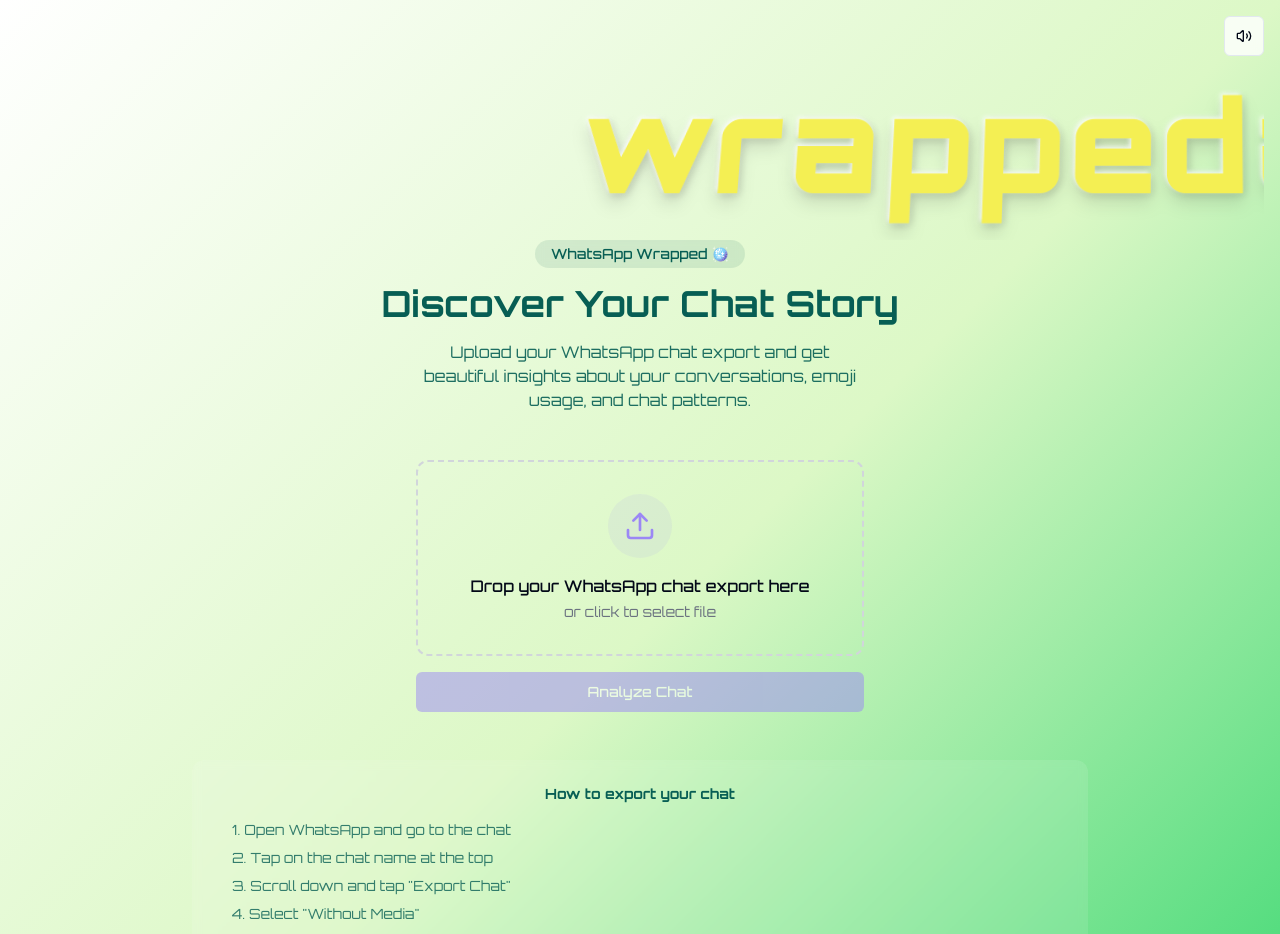
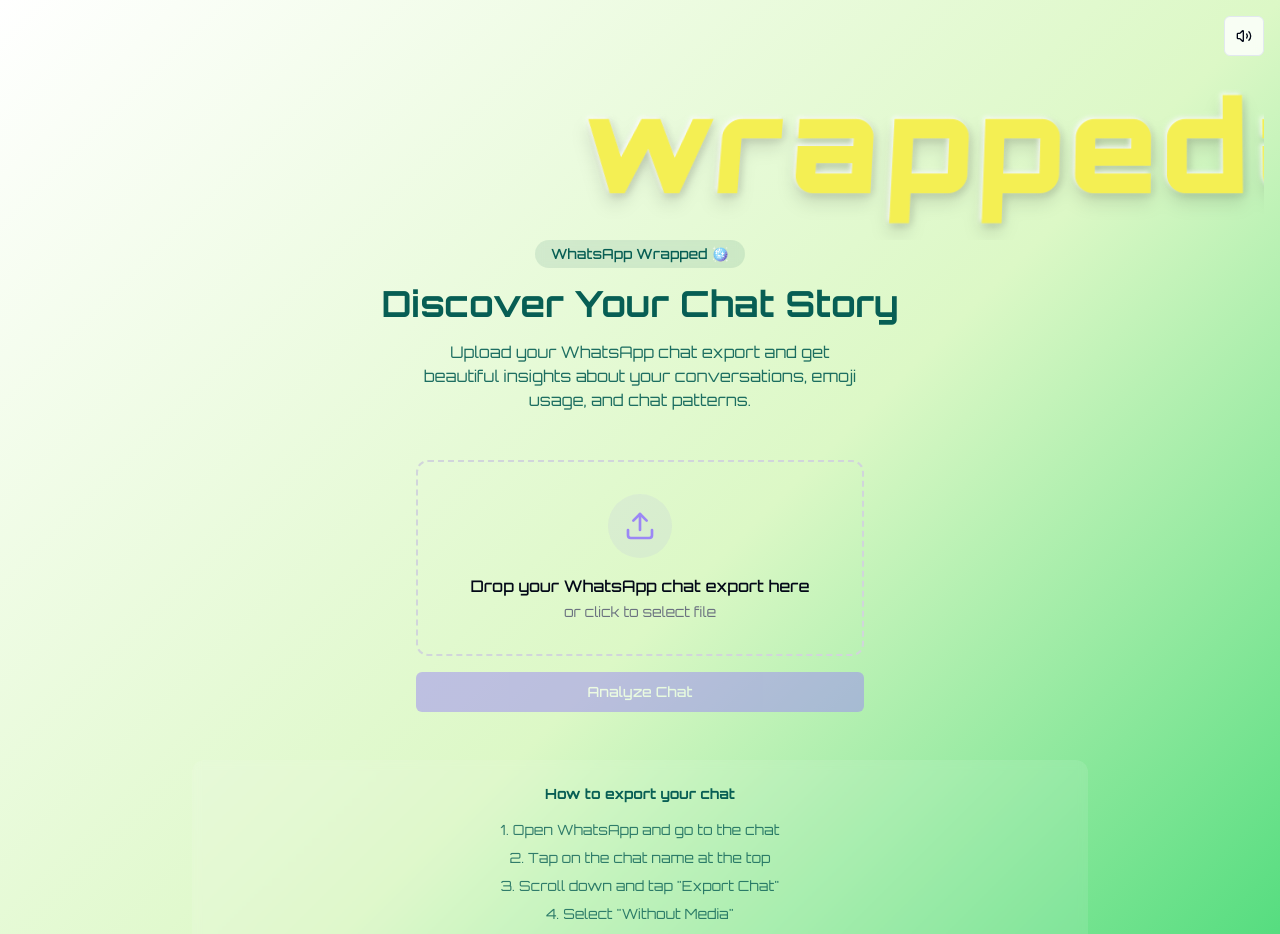
Before and after one commit to Polly2code/wrappedagain, a React (Vite) app: page / in a window 1280 px wide. Shown: the top 934 px of the page. Built offline with nearby package versions, Linux system fonts and the light colour scheme; a web font is replaced by a local one.

Commit message:
Reverted to edit edt-a5c739ec-1ff0-48b5-b654-21b6b9cad477: "Bold text
The prompt requested to make some text bold.  The specific implementation details are not included in this commit."

```diff
--- a/src/pages/Index.tsx
+++ b/src/pages/Index.tsx
@@ -63,7 +63,7 @@ const Index = () => {
           <h3 className="font-bold text-[#075E54] mb-4">
             How to export your chat
           </h3>
-          <ol className="space-y-2 text-left pl-4">
+          <ol className="space-y-2">
             <li>1. Open WhatsApp and go to the chat</li>
             <li>2. Tap on the chat name at the top</li>
             <li>3. Scroll down and tap "Export Chat"</li>
```
